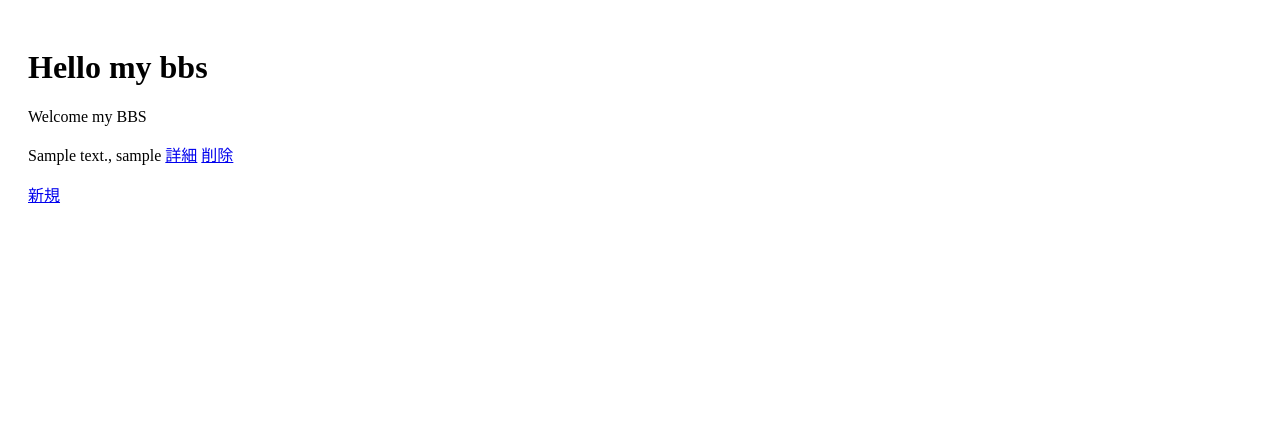
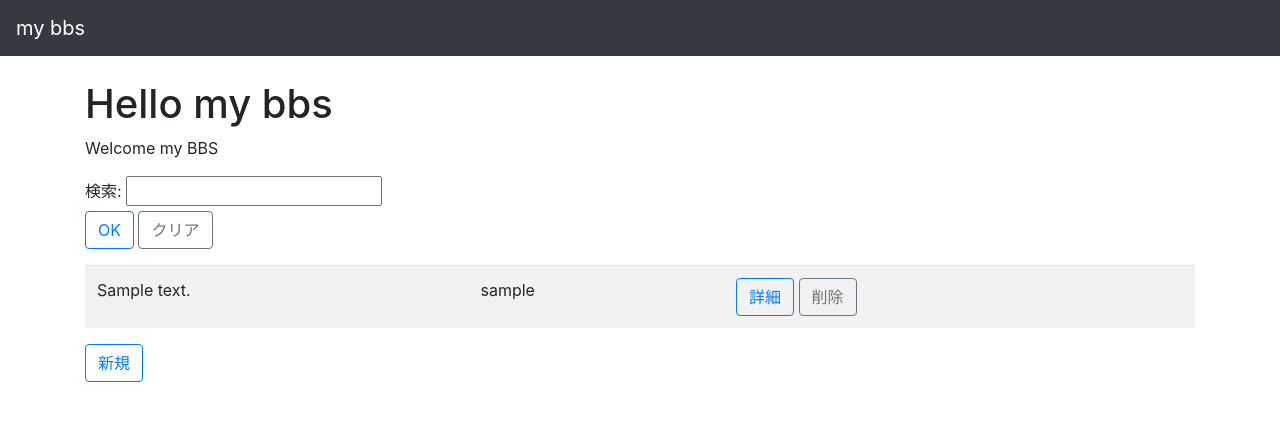
Before and after one commit to MasahiroOgata/mysite, a Django app: page /bbs/ in a window 1280 px wide. Shown: the top 421 px of the page. Run offline with Django 5.2, Linux system fonts and the light colour scheme; tables that the repository leaves empty hold one stand-in row (values such as "Sample post"); some libraries are stand-ins or nearby versions.

Commit message:
投稿機能の作成

```diff
--- /dev/null
+++ b/bbs/forms.py
@@ -0,0 +1,10 @@
+from django import forms
+from .models import Article
+
+class SearchForm(forms.Form):
+    keyword = forms.CharField(label='検索', max_length=100)
+
+class ArticleForm(forms.ModelForm):
+    class Meta:
+        model = Article
+        fields = ('content', 'user_name')
--- a/bbs/templates/bbs/base.html
+++ b/bbs/templates/bbs/base.html
@@ -2,11 +2,18 @@
 <html>
     <head>
         <meta charset='utf-8'>
-        <title>paiza bbs</title>
-        <style>body {padding: 20px;}</style>
+        <meta name='viewport' content='width=device-width, initial-scale=1, shrink-to-fit=no'>
+        <title>my bbs</title>
+        <link rel='stylesheet' href='https://maxcdn.bootstrapcdn.com/bootstrap/4.0.0/css/bootstrap.min.css' >
+        <style>body {padding-top: 80px;}</style>
     </head>
     <body>
-        {% block content %}
-        {% endblock %}
+        <nav class='navbar navbar-expand-md navbar-dark bg-dark fixed-top'>
+            <a class='navbar-brand' href='{% url "bbs:index" %}'>my bbs</a>
+        </nav>
+        <div class="container">
+            {% block content %}
+            {% endblock %}
+        </div>
     </body>
 </html>
--- a/bbs/templates/bbs/index.html
+++ b/bbs/templates/bbs/index.html
@@ -1,15 +1,31 @@
 {% extends './base.html' %}
 {% block content %}
-    <h1>Hello my bbs</h1>
-    <p>{{ message }}</p>
+<h1>Hello my bbs</h1>
+<p>{{ message }}</p>
+
+{% if searchForm %}
+<form action='{% url "bbs:index" %}' method='get'>
+    <div class='form-group'>
+        {{ searchForm }}
+        <input type="submit" class="btn btn-outline-primary" value="OK"  />
+        <a href="{% url 'bbs:index' %}" class="btn btn-outline-secondary" >クリア</a>
+    </div>
+</form>
+{% endif %}
+
+<table class='table table-striped table-hover'>
     {% for article in articles %}
-        <p>
-            {{ article.content }}, {{ article.user_name}}
-            <a href="{% url 'bbs:detail' article.id %}">詳細</a>
-            <a href="{% url 'bbs:delete' article.id %}">削除</a>
-        </p>
+    <tr>
+        <td>{{ article.content }}</td>
+        <td>{{ article.user_name }}</td>
+        <td>
+            <a href='{% url "bbs:detail" article.id %}' class='btn btn-outline-primary'>詳細</a>
+            <a href='{% url "bbs:delete" article.id %}' class='btn btn-outline-secondary'>削除</a>
+        </td>
+    </tr>
     {% endfor %}
-    <p>
-        <a href="{% url 'bbs:create' %}">新規</a>
-    </p>
+</table>
+<div>
+    <a href="{% url 'bbs:new' %}" class='btn btn-outline-primary'>新規</a>
+</div>
 {% endblock %}
--- a/bbs/urls.py
+++ b/bbs/urls.py
@@ -6,6 +6,9 @@ app_name = 'bbs'
 urlpatterns = [
     path('', views.index, name='index'),
     path('<int:id>', views.detail, name='detail'),
+    path('new', views.new, name='new'),
     path('create', views.create, name='create'),
+    path('<int:id>/edit', views.edit, name='edit'),
+    path('<int:id>/update', views.update, name='update'),
     path('<int:id>/delete', views.delete, name='delete'),
 ]
--- a/bbs/views.py
+++ b/bbs/views.py
@@ -1,12 +1,21 @@
 from django.shortcuts import render, get_object_or_404
 from django.http import HttpResponse
 from .models import Article
+from .forms import SearchForm, ArticleForm
 
 def index(request):
-    articles = Article.objects.all()
+    searchForm = SearchForm(request.GET)
+    if searchForm.is_valid():
+        keyword = searchForm.cleaned_data['keyword']
+        articles = Article.objects.filter(content__contains=keyword)
+    else:
+        searchForm = SearchForm()
+        articles = Article.objects.all()
+
     context = {
         'message' : 'Welcome my BBS',
-        'articles' : articles
+        'articles' : articles,
+        'searchForm' : searchForm,
     }
     return render(request, 'bbs/index.html', context)
 
@@ -18,16 +27,41 @@ def detail(request, id):
     }
     return render(request, 'bbs/detail.html', context)
 
+def new(request):
+    articleForm = ArticleForm()
+
+    context = {
+        'message' : 'New Article',
+        'articleForm' : articleForm,
+    }
+    return render(request, 'bbs/new.html', context)
+
 def create(request):
-    article = Article(content='Hello BBS', user_name='New User')
-    article.save()
+    if request.method == 'POST':
+        articleForm = ArticleForm(request.POST)
+        if articleForm.is_valid():
+            article = articleForm.save()
+    context = {
+        'message': 'Create article ' + str(article.id),
+        'article': article,
+    }
+    return render(request, 'bbs/detail.html', context)
 
-    articles = Article.objects.all()
-    context = {
-        'message' : 'Create new article',
-        'articles' : articles
-    }
-    return render(request, 'bbs/index.html', context)
+#    article = Article(content='Hello BBS', user_name='New User')
+#    article.save()
+
+#    articles = Article.objects.all()
+#    context = {
+#        'message' : 'Create new article',
+#        'articles' : articles
+#   }
+#    return render(request, 'bbs/index.html', context)
+
+def edit(request, id):
+    return HttpResponse('this is edit ' + str(id))
+
+def update(request, id):
+    return HttpResponse('this is update ' + str(id))
 
 def delete(request, id):
     article = get_object_or_404(Article, pk=id)
--- a/mysite/settings.py
+++ b/mysite/settings.py
@@ -39,6 +39,7 @@ INSTALLED_APPS = [
     'django.contrib.sessions',
     'django.contrib.messages',
     'django.contrib.staticfiles',
+    'django_bootstrap5',
 ]
 
 MIDDLEWARE = [
```
Also changed, not shown: bbs/templates/bbs/new.html (added, +13 -0 lines).
